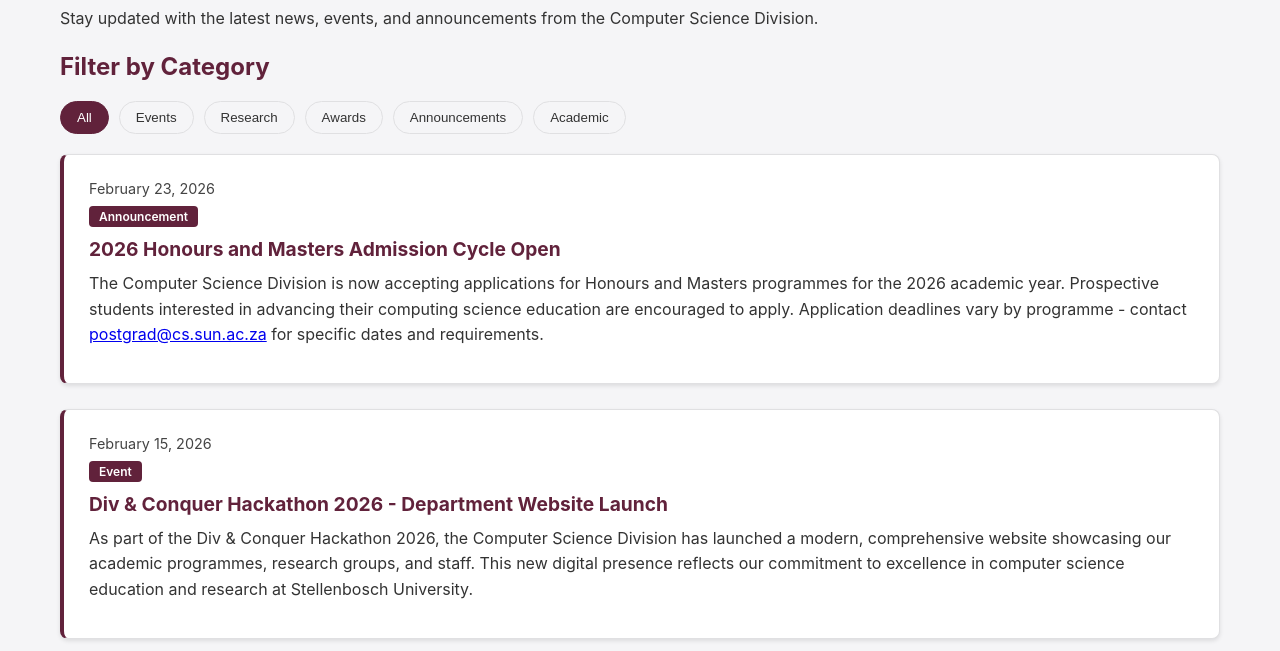
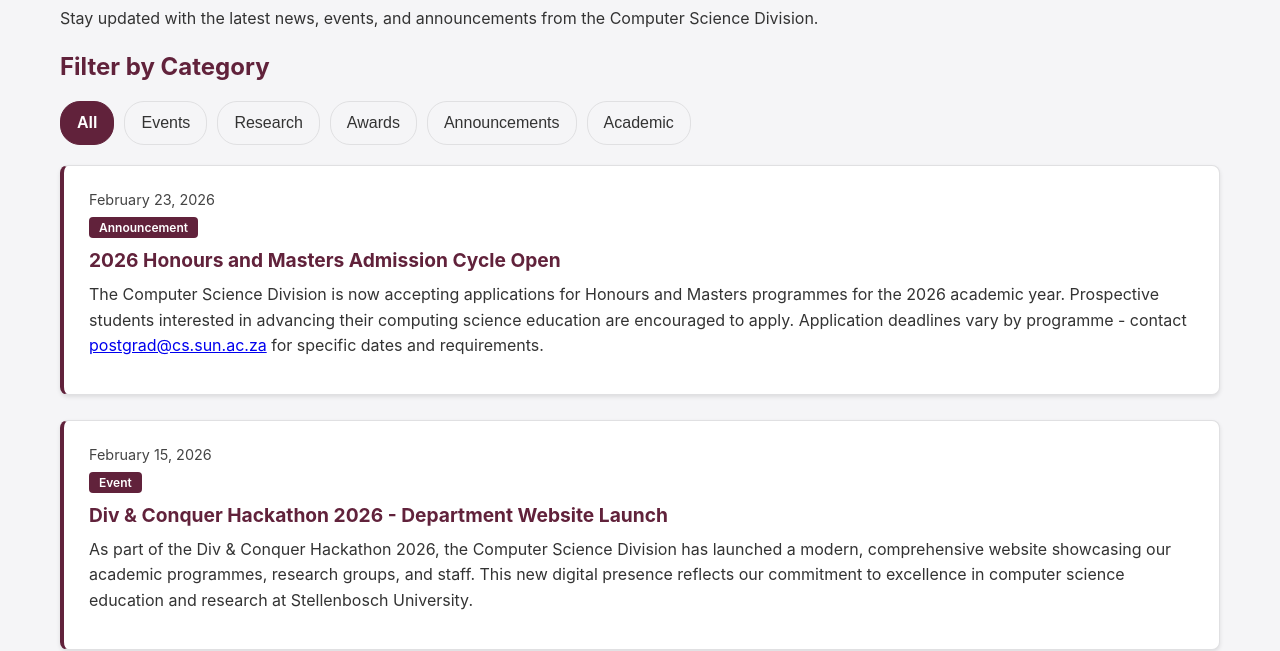
Before and after one commit to Nicio9/macha, a website: page public/news.html in a window 1280 px wide. Shown: the part 171-822 px from the top of the page. Drawn offline with Linux system fonts and the light colour scheme.

Commit message:
Fix: Improve button styling with better padding and consistency
- Added comprehensive .filter-btn styles to main CSS stylesheet
- Increased button padding from 8px 16px to var(--space-md) var(--space-lg) (12px 16px)
- Added font-size and smooth transitions for hover/active states
- Removed duplicate filter-btn styles from news.html inline styles
- Added translateY(-2px) transform on hover for better visual feedback
- Made .active state styling explicit with font-weight: 600

This fixes the ugly purple text and poor spacing issues in buttons.

```diff
--- a/public/css/styles.css
+++ b/public/css/styles.css
@@ -665,6 +665,33 @@ button:not(.theme-toggle-btn):not(.hamburger):hover {
     box-shadow: 0 8px 20px rgba(97, 34, 59, 0.2);
 }
 
+/* ========== FILTER & ACTION BUTTONS ========== */
+.filter-btn {
+    padding: var(--space-md) var(--space-lg);
+    border: 1px solid var(--border);
+    background: var(--bg-light);
+    color: var(--text);
+    border-radius: 20px;
+    cursor: pointer;
+    transition: all 0.2s ease;
+    font-weight: 500;
+    font-size: var(--font-base);
+}
+
+.filter-btn:hover {
+    background: var(--primary);
+    color: var(--white);
+    border-color: var(--primary);
+    transform: translateY(-2px);
+}
+
+.filter-btn.active {
+    background: var(--primary);
+    color: var(--white);
+    border-color: var(--primary);
+    font-weight: 600;
+}
+
 /* ========== INPUT & SEARCH FIELD ANIMATIONS ========== */
 input[type="text"]:not(.search-input),
 input[type="search"]:not(.search-input) {
--- a/public/news.html
+++ b/public/news.html
@@ -20,8 +20,6 @@
         .featured { border-left: 4px solid var(--primary); }
         .events-calendar { margin: 30px 0; }
         .calendar-filters { display: flex; gap: 10px; margin-bottom: 20px; flex-wrap: wrap; }
-        .filter-btn { padding: 8px 16px; border: 1px solid var(--border); background: var(--bg-light); color: var(--text); border-radius: 20px; cursor: pointer; transition: all 0.2s; font-weight: 500; }
-        .filter-btn:hover, .filter-btn.active { background: var(--primary); color: var(--white); border-color: var(--primary); }
         .events-timeline { position: relative; padding-left: 30px; }
         .timeline-item { padding: 15px; margin-bottom: 15px; border-left: 3px solid var(--primary); }
         .timeline-item::before { content: '●'; position: absolute; left: -14px; font-size: 1.2rem; color: var(--primary); }
```
